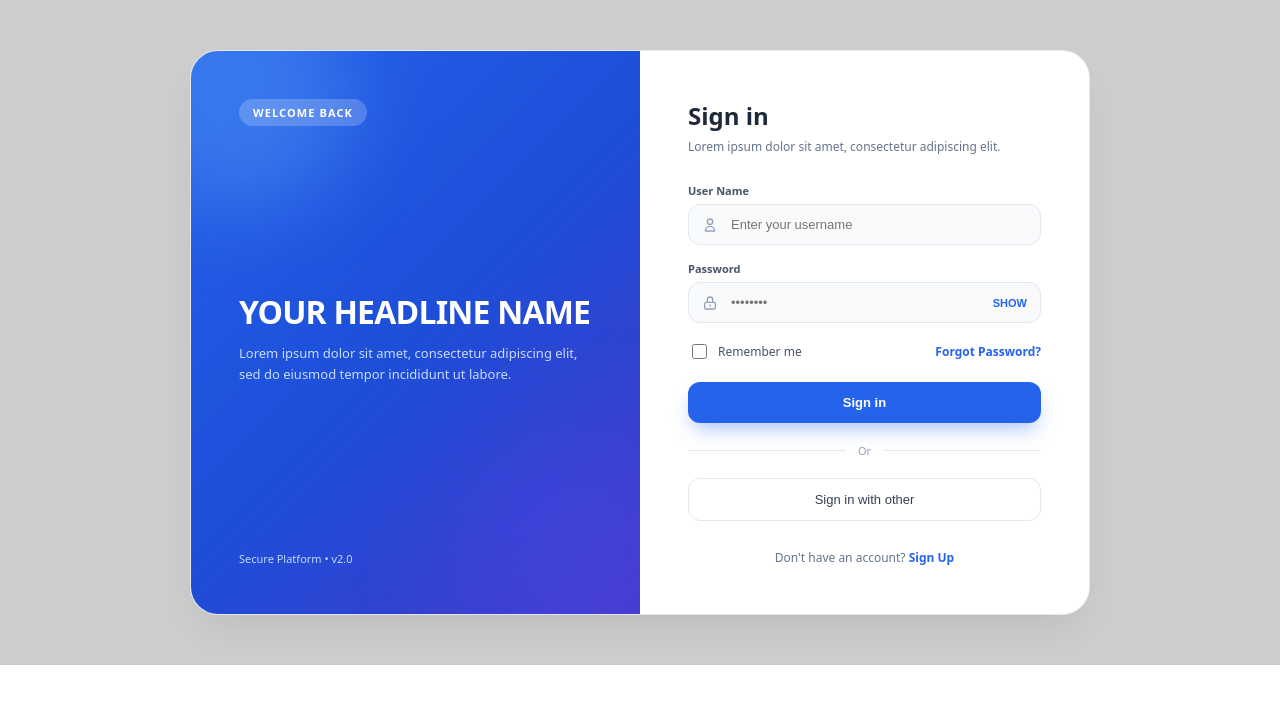
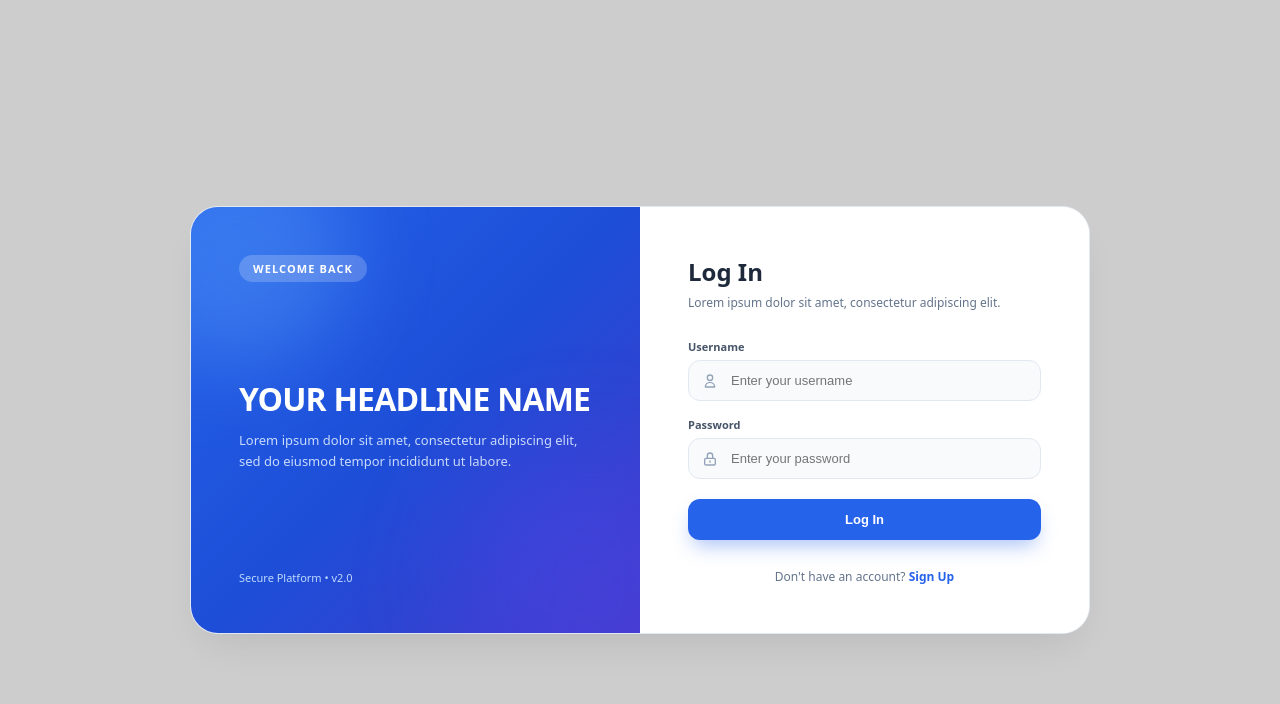
Before and after one commit to sina-script/Plaza-Form, a React (Vite) app: page / in a window 1280 px wide. Shown: the top 704 px of the page. Built offline with nearby package versions, Linux system fonts and the light colour scheme.

Commit message:
Update App.css

```diff
--- a/src/App.css
+++ b/src/App.css
@@ -8,5 +8,6 @@ body{
     justify-content: center;
     align-items: center;
     background-color: rgb(205, 205, 205);
-    padding: 50px 0px;
+    padding: 20px;
+    height: 100vh;
 }
--- a/src/components/Login/Login.jsx
+++ b/src/components/Login/Login.jsx
@@ -1,11 +1,9 @@
-import React from 'react';
-import styles from './Login.module.css';
+import React from "react";
+import styles from "./Login.module.css";
 
-export default function Login() {
+function Login() {
   return (
     <div className={styles.loginCard}>
-
-      {/* بخش سمت چپ: هیرو با گرادیانت و اورب‌های شناور */}
       <div className={styles.heroSection}>
         <div className={styles.orbOne}></div>
         <div className={styles.orbTwo}></div>
@@ -17,30 +15,40 @@ export default function Login() {
         <div className={styles.heroContent}>
           <h1 className={styles.heroTitle}>YOUR HEADLINE NAME</h1>
           <p className={styles.heroDescription}>
-            Lorem ipsum dolor sit amet, consectetur adipiscing elit, sed do eiusmod tempor incididunt ut labore.
+            Lorem ipsum dolor sit amet, consectetur adipiscing elit, sed do
+            eiusmod tempor incididunt ut labore.
           </p>
         </div>
 
-        <div className={styles.heroFooter}>
-          Secure Platform &bull; v2.0
-        </div>
+        <div className={styles.heroFooter}>Secure Platform &bull; v2.0</div>
       </div>
 
-      {/* بخش سمت راست: فرم ورود */}
       <div className={styles.formSection}>
         <div className={styles.formHeader}>
-          <h2 className={styles.title}>Sign in</h2>
-          <p className={styles.subtitle}>Lorem ipsum dolor sit amet, consectetur adipiscing elit.</p>
+          <h2 className={styles.title}>Log In</h2>
+          <p className={styles.subtitle}>
+            Lorem ipsum dolor sit amet, consectetur adipiscing elit.
+          </p>
         </div>
 
         <div className={styles.formFields}>
-          {/* فیلد User Name */}
           <div className={styles.inputGroup}>
-            <label className={styles.label}>User Name</label>
+            <label className={styles.label}>Username</label>
             <div className={styles.inputWrapper}>
               <span className={styles.inputIcon}>
-                <svg width="16" height="16" fill="none" stroke="currentColor" viewBox="0 0 24 24">
-                  <path strokeLinecap="round" strokeLinejoin="round" strokeWidth="2" d="M16 7a4 4 0 11-8 0 4 4 0 018 0zM12 14a7 7 0 00-7 7h14a7 7 0 00-7-7z" />
+                <svg
+                  width="16"
+                  height="16"
+                  fill="none"
+                  stroke="currentColor"
+                  viewBox="0 0 24 24"
+                >
+                  <path
+                    strokeLinecap="round"
+                    strokeLinejoin="round"
+                    strokeWidth="2"
+                    d="M16 7a4 4 0 11-8 0 4 4 0 018 0zM12 14a7 7 0 00-7 7h14a7 7 0 00-7-7z"
+                  />
                 </svg>
               </span>
               <input
@@ -51,53 +59,49 @@ export default function Login() {
             </div>
           </div>
 
-          {/* فیلد Password */}
           <div className={styles.inputGroup}>
             <label className={styles.label}>Password</label>
             <div className={styles.inputWrapper}>
               <span className={styles.inputIcon}>
-                <svg width="16" height="16" fill="none" stroke="currentColor" viewBox="0 0 24 24">
-                  <path strokeLinecap="round" strokeLinejoin="round" strokeWidth="2" d="M12 15v2m-6 4h12a2 2 0 002-2v-6a2 2 0 00-2-2H6a2 2 0 00-2 2v6a2 2 0 002 2zm10-10V7a4 4 0 00-8 0v4h8z" />
+                <svg
+                  width="16"
+                  height="16"
+                  fill="none"
+                  stroke="currentColor"
+                  viewBox="0 0 24 24"
+                >
+                  <path
+                    strokeLinecap="round"
+                    strokeLinejoin="round"
+                    strokeWidth="2"
+                    d="M12 15v2m-6 4h12a2 2 0 002-2v-6a2 2 0 00-2-2H6a2 2 0 00-2 2v6a2 2 0 002 2zm10-10V7a4 4 0 00-8 0v4h8z"
+                  />
                 </svg>
               </span>
               <input
                 type="password"
-                placeholder="••••••••"
+                placeholder="Enter your password"
                 className={`${styles.inputField} ${styles.passwordField}`}
               />
-              <button type="button" className={styles.showBtn}>SHOW</button>
             </div>
           </div>
 
-          {/* Remember me & Forgot Password */}
-          <div className={styles.rowBetween}>
-            <label className={styles.checkboxLabel}>
-              <input type="checkbox" className={styles.checkbox} />
-              <span>Remember me</span>
-            </label>
-            <a href="#forgot" className={styles.forgotLink}>Forgot Password?</a>
-          </div>
 
-          {/* دکمه اصلی Sign in */}
           <button type="button" className={styles.primaryBtn}>
-            Sign in
+            Log In
           </button>
 
-          <div className={styles.divider}>
-            <span>Or</span>
-          </div>
-
-          {/* دکمه جایگزین */}
-          <button type="button" className={styles.secondaryBtn}>
-            Sign in with other
-          </button>
         </div>
 
         <div className={styles.signupFooter}>
-          Don't have an account? <a href="#signup" className={styles.signupLink}>Sign Up</a>
+          Don't have an account?{" "}
+          <a href="#signup" className={styles.signupLink}>
+            Sign Up
+          </a>
         </div>
       </div>
-
     </div>
   );
 }
+
+export default Login;
--- a/src/components/Login/Login.module.css
+++ b/src/components/Login/Login.module.css
@@ -1,4 +1,3 @@
-/* کارت اصلی بدون هیچ‌گونه پس‌زمینه پشتی یا حاشیه خارجی */
 .loginCard {
   display: grid;
   grid-template-columns: 1fr 1fr;
@@ -11,11 +10,16 @@
   position: relative;
   border: 1px solid #e2e8f0;
   box-sizing: border-box;
-  font-family: system-ui, -apple-system, BlinkMacSystemFont, 'Segoe UI', Roboto, sans-serif;
+  font-family:
+    system-ui,
+    -apple-system,
+    BlinkMacSystemFont,
+    "Segoe UI",
+    Roboto,
+    sans-serif;
   margin: 0;
 }
 
-/* پنل سمت چپ هیرو */
 .heroSection {
   position: relative;
   background: linear-gradient(135deg, #2563eb 0%, #1d4ed8 50%, #4338ca 100%);
@@ -195,41 +199,6 @@
   color: #1d4ed8;
 }
 
-.rowBetween {
-  display: flex;
-  align-items: center;
-  justify-content: space-between;
-  font-size: 12px;
-  margin-top: 2px;
-}
-
-.checkboxLabel {
-  display: flex;
-  align-items: center;
-  gap: 8px;
-  color: #475569;
-  cursor: pointer;
-}
-
-.checkbox {
-  width: 15px;
-  height: 15px;
-  border-radius: 4px;
-  border: 1px solid #cbd5e1;
-  accent-color: #2563eb;
-  cursor: pointer;
-}
-
-.forgotLink {
-  color: #2563eb;
-  font-weight: 600;
-  text-decoration: none;
-}
-
-.forgotLink:hover {
-  text-decoration: underline;
-}
-
 .primaryBtn {
   width: 100%;
   padding: 13px;
@@ -260,7 +229,7 @@
 
 .divider::before,
 .divider::after {
-  content: '';
+  content: "";
   flex: 1;
   border-bottom: 1px solid #e2e8f0;
 }
```
